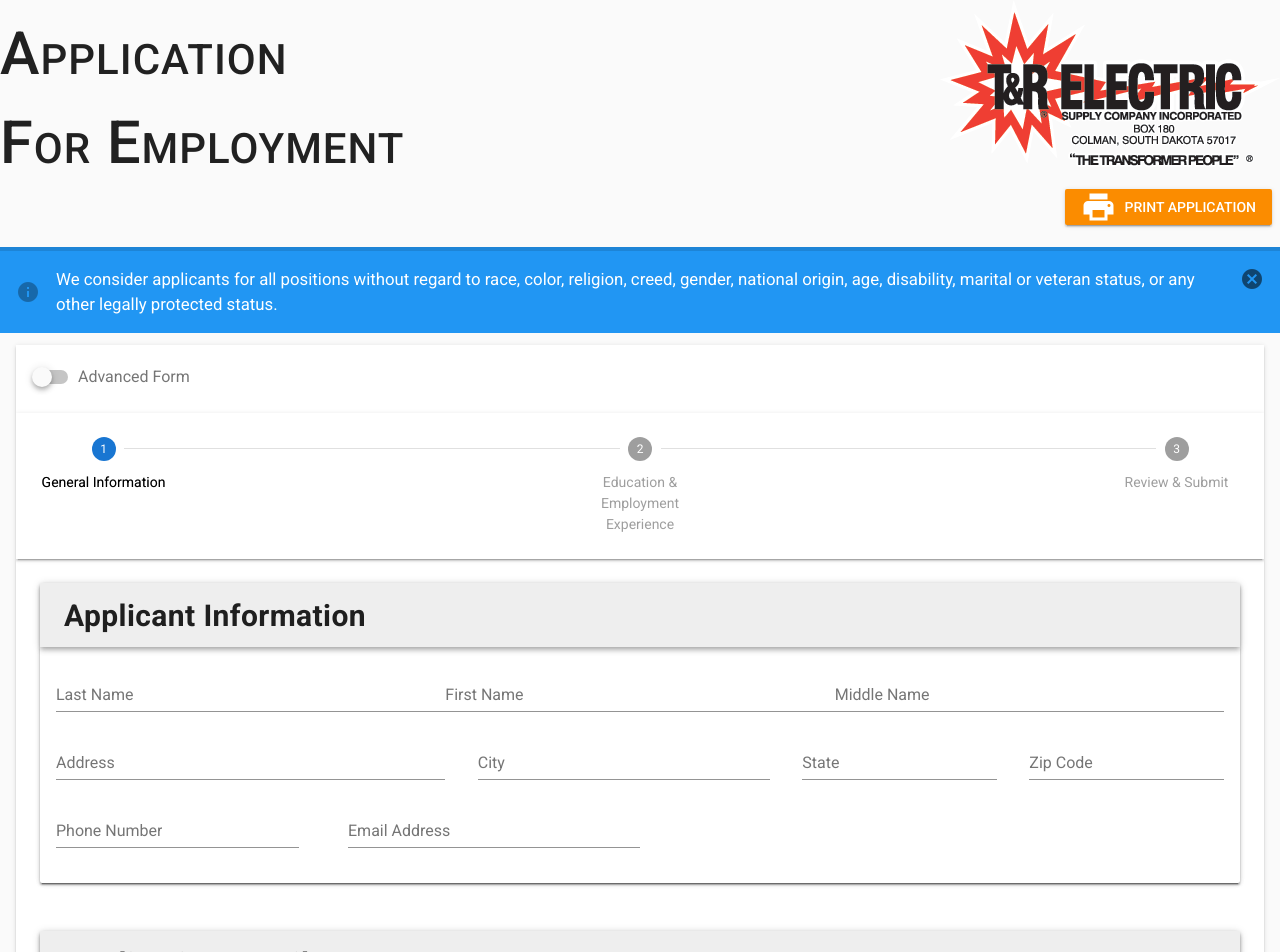
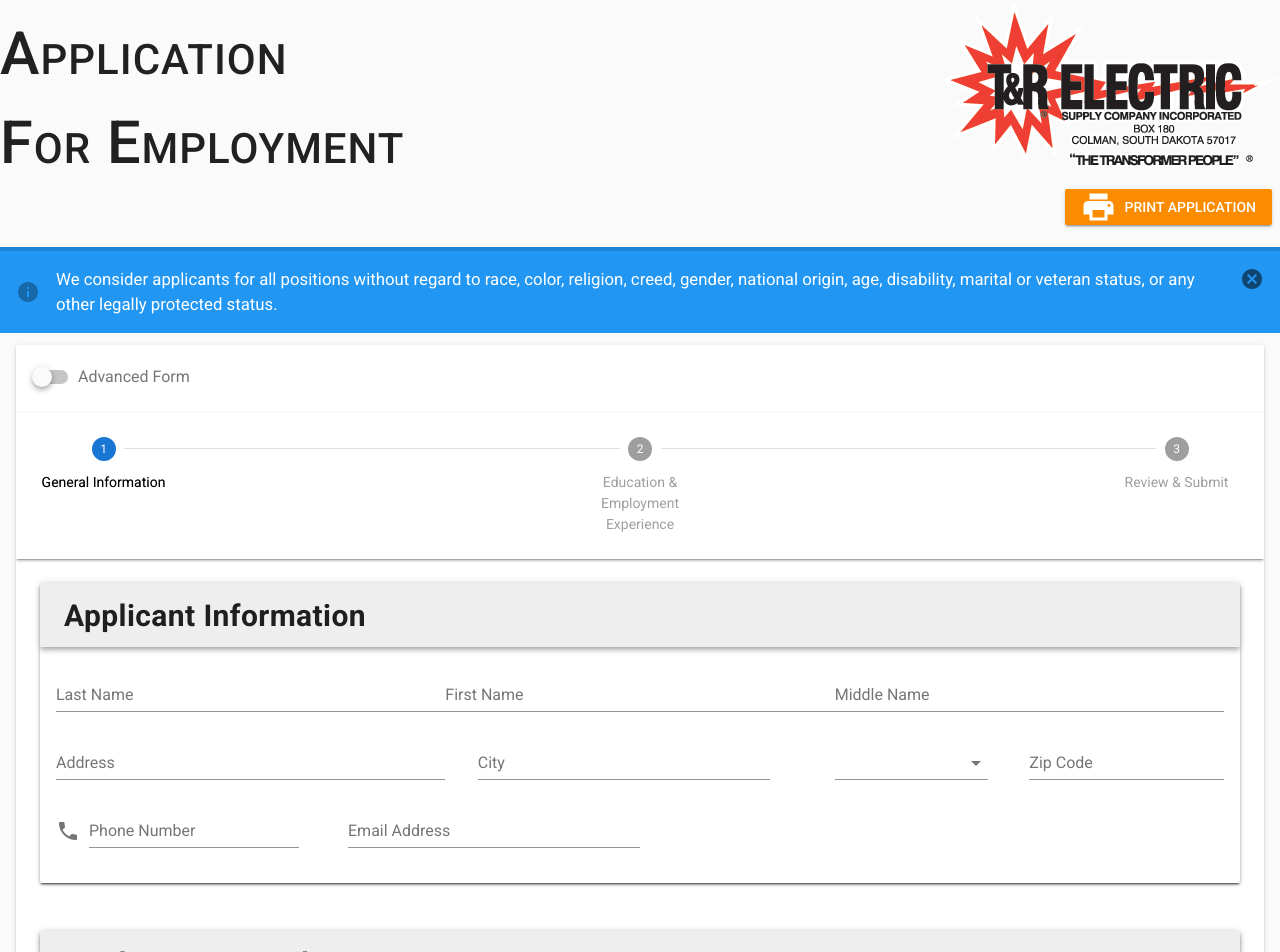
Before and after one commit to I3uckwheat/job-application-form, a Vue app: page /job-app/step1 in a window 1280 px wide. Shown: the top 952 px of the page. Built offline with nearby package versions, Linux system fonts and the light colour scheme.

Commit message:
adds masking and icons

```diff
--- a/src/components/JobApp/Step1/ApplicantInfoForm.vue
+++ b/src/components/JobApp/Step1/ApplicantInfoForm.vue
@@ -36,14 +36,30 @@
       </v-flex>
 
       <v-flex xs12 sm2>
-        <v-text-field
-          label="State">
-        </v-text-field>
+        <v-autocomplete
+          v-model="applicantState"
+          :items="states"
+          persistent-hint
+          prepend-icon="mdi-city"
+        >
+          <v-slide-x-reverse-transition
+            slot="append-outer"
+            mode="out-in"
+          >
+            <v-icon
+              :color="isEditing ? 'success' : 'info'"
+              :key="`icon-${isEditing}`"
+              @click="isEditing = !isEditing"
+              v-text="isEditing ? 'mdi-check-outline' : 'mdi-circle-edit-outline'"
+            ></v-icon>
+          </v-slide-x-reverse-transition>
+        </v-autocomplete>
       </v-flex>
 
       <v-flex xs12 sm2>
         <v-text-field
-          label="Zip Code">
+          label="Zip Code"
+          mask="#####">
         </v-text-field>
       </v-flex>
 
@@ -53,7 +69,9 @@
 
           <v-flex xs12 sm5>
             <v-text-field
-              label="Phone Number">
+              label="Phone Number"
+              prepend-icon="phone"
+              mask="phone">
             </v-text-field>
           </v-flex>
 
@@ -74,6 +92,29 @@
 import Card from "../shared/Card.vue";
 
 export default {
+  data() {
+    return {
+      applicantState: '',
+
+
+      states: [
+          'Alabama', 'Alaska', 'American Samoa', 'Arizona',
+          'Arkansas', 'California', 'Colorado', 'Connecticut',
+          'Delaware', 'District of Columbia', 'Federated States of Micronesia',
+          'Florida', 'Georgia', 'Guam', 'Hawaii', 'Idaho',
+          'Illinois', 'Indiana', 'Iowa', 'Kansas', 'Kentucky',
+          'Louisiana', 'Maine', 'Marshall Islands', 'Maryland',
+          'Massachusetts', 'Michigan', 'Minnesota', 'Mississippi',
+          'Missouri', 'Montana', 'Nebraska', 'Nevada',
+          'New Hampshire', 'New Jersey', 'New Mexico', 'New York',
+          'North Carolina', 'North Dakota', 'Northern Mariana Islands', 'Ohio',
+          'Oklahoma', 'Oregon', 'Palau', 'Pennsylvania', 'Puerto Rico',
+          'Rhode Island', 'South Carolina', 'South Dakota', 'Tennessee',
+          'Texas', 'Utah', 'Vermont', 'Virgin Island', 'Virginia',
+          'Washington', 'West Virginia', 'Wisconsin', 'Wyoming'
+        ]
+    }
+  },
   components: {
     appCard: Card
   }
--- a/src/components/JobApp/Step1/ApplicationDetailsForm.vue
+++ b/src/components/JobApp/Step1/ApplicationDetailsForm.vue
@@ -24,7 +24,7 @@
 
     <v-flex xs12 sm4>
       <v-text-field
-        label="Desired monies range">
+        label="Desired Salary Range">
       </v-text-field>
     </v-flex>
 
--- a/src/components/JobApp/Step2/HighSchoolForm.vue
+++ b/src/components/JobApp/Step2/HighSchoolForm.vue
@@ -17,21 +17,21 @@
       </v-flex>
 
       <!-- Row Two -->
-      <v-flex xs12 sm4>
+      <v-flex xs12 sm5>
         <v-text-field
           label="Area of Study">
         </v-text-field>
       </v-flex>
 
-      <v-flex xs12 sm4>
+      <v-flex xs12 sm3>
         <v-text-field
           label="Years Completed">
         </v-text-field>
       </v-flex>
 
-      <v-flex xs12 sm1>
+      <v-flex xs12 sm4>
         <v-text-field
-          label="Diploma Checkbox">
+          label="Diploma">
         </v-text-field>
       </v-flex>
     </v-layout>
--- a/src/components/JobApp/Step2/PastEmploymentForm/PastEmploymentForm.vue
+++ b/src/components/JobApp/Step2/PastEmploymentForm/PastEmploymentForm.vue
@@ -25,6 +25,8 @@
           <v-flex xs12 sm4>
             <v-text-field
               label="Phone Number"
+              prepend-icon="phone"
+              mask="phone"
               v-model="jobs[index].phoneNumber">
             </v-text-field>
           </v-flex>
@@ -72,6 +74,7 @@
           <v-flex xs6 sm6>
             <v-text-field
               label="Starting Hourly Pay"
+              prefix="$"
               v-model="jobs[index].startingHourly">
             </v-text-field>
           </v-flex>
@@ -79,6 +82,7 @@
           <v-flex xs6 sm6>
             <v-text-field
               label="Ending Hourly Pay"
+              prefix="$"
               v-model="jobs[index].endingHourly">
             </v-text-field>
           </v-flex>
--- a/src/components/JobApp/Step2/ReferencesForm/ReferenceForm.vue
+++ b/src/components/JobApp/Step2/ReferencesForm/ReferenceForm.vue
@@ -14,6 +14,8 @@
     <v-flex xs12 sm6>
       <v-text-field
         label="Phone Number"
+        mask="phone"
+        prepend-icon="phone"
         v-model="phoneNumber">
       </v-text-field>
     </v-flex>
```
